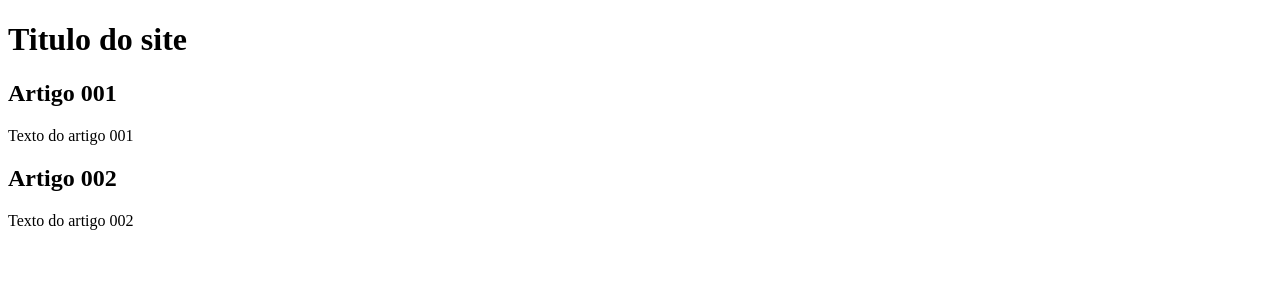
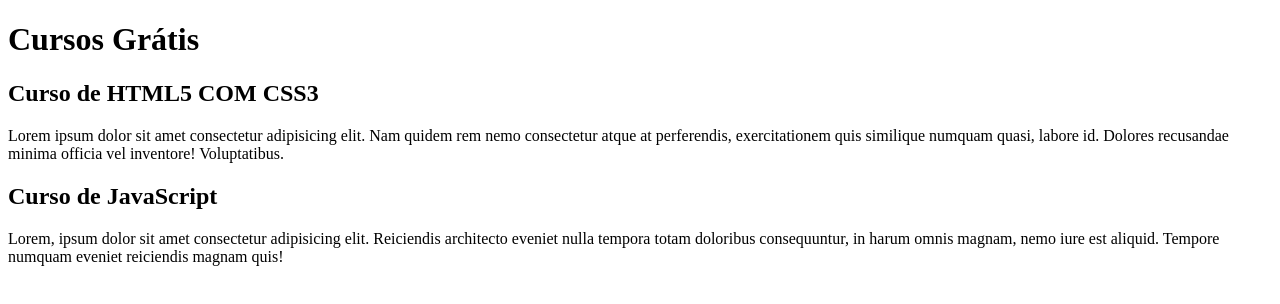
Before and after one commit to Rcml360/projeto-site, a plain HTML site: page index.html in a window 1280 px wide. Drawn offline with Linux system fonts and the light colour scheme.

Commit message:
Comecei a escrever o conteúdo

```diff
--- a/index.html
+++ b/index.html
@@ -8,15 +8,15 @@
 <body>
     <main>
         <header>
-            <h1>Titulo do site</h1>
+            <h1>Cursos Grátis</h1>
         </header>
         <article>
-            <h2>Artigo 001</h2>
-            <p>Texto do artigo 001</p>
+            <h2>Curso de HTML5 COM CSS3</h2>
+            <p>Lorem ipsum dolor sit amet consectetur adipisicing elit. Nam quidem rem nemo consectetur atque at perferendis, exercitationem quis similique numquam quasi, labore id. Dolores recusandae minima officia vel inventore! Voluptatibus.</p>
         </article>
         <article>
-            <h2>Artigo 002</h2>
-            <p>Texto do artigo 002</p>
+            <h2>Curso de JavaScript</h2>
+            <p>Lorem, ipsum dolor sit amet consectetur adipisicing elit. Reiciendis architecto eveniet nulla tempora totam doloribus consequuntur, in harum omnis magnam, nemo iure est aliquid. Tempore numquam eveniet reiciendis magnam quis!</p>
         </article>
     </main>
 </body>
```
